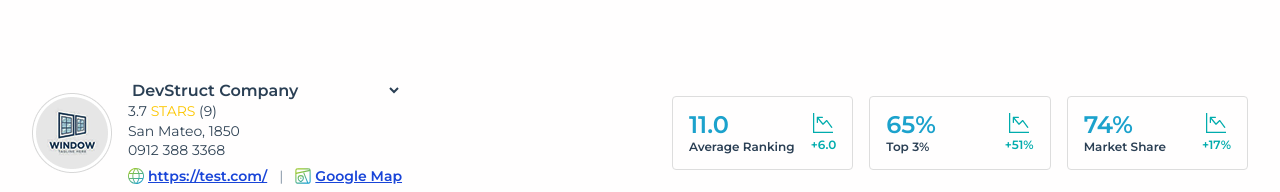
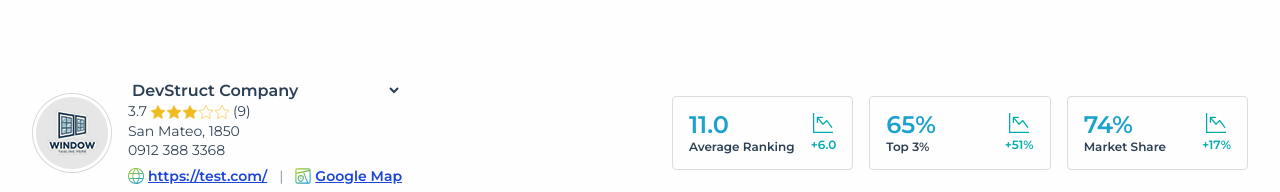
Before and after one commit to nbursa/trends-dash, a Vue app: page / in a window 1280 px wide. Shown: the top 192 px of the page. Built offline with nearby package versions, Linux system fonts and the light colour scheme; a web font is replaced by a local one.

Commit message:
feat: star rating

```diff
--- a/src/assets/base.css
+++ b/src/assets/base.css
@@ -14,6 +14,7 @@
   --color-success: #00acad;
   --color-accent: #1ca2cc;
   --color-danger: #f91717;
+  --color-gold: #efbc20;
 
   /* Borders */
   --color-border: #dddddd;
--- a/src/assets/main.css
+++ b/src/assets/main.css
@@ -31,6 +31,18 @@
   }
   .text-danger {
     color: var(--color-danger);
+  }
+
+  .text-gold {
+    color: var(--color-gold);
+  }
+
+  .fill-gold {
+    fill: var(--color-gold);
+  }
+
+  .stroke-gold {
+    stroke: var(--color-gold);
   }
 
   .border-default {
--- a/src/components/LocationDropdown.vue
+++ b/src/components/LocationDropdown.vue
@@ -1,3 +1,28 @@
+<script setup lang="ts">
+import { ref } from 'vue'
+import { defineProps, defineEmits } from 'vue'
+import locations from '@/data/Locations.json'
+import type { Location } from '@/types/location'
+import StarRating from '@/components/StarRating.vue'
+
+const props = defineProps<{
+  selected: Location
+}>()
+
+const emit = defineEmits(['update:selected'])
+
+const localSelectedId = ref(props.selected.id)
+
+function emitSelected() {
+  const newSelected = locations.find((loc) => loc.id === Number(localSelectedId.value))
+  if (newSelected) emit('update:selected', newSelected)
+}
+
+function formatAddress(loc: Location) {
+  return [loc.address, loc.city, loc.zip_code].filter(Boolean).join(', ')
+}
+</script>
+
 <template>
   <div class="flex items-start gap-4">
     <div class="flex flex-col text-sm gap-0.5">
@@ -7,10 +32,12 @@
         </option>
       </select>
 
-      <div class="text-soft leading-tight">
-        {{ selected.ave_review_rating?.toFixed(1) }} <span class="text-yellow-400">STARS</span> ({{
-          selected.review_count
-        }})
+      <div class="flex gap-1 text-soft leading-tight">
+        {{ selected.ave_review_rating?.toFixed(1) }}
+
+        <StarRating :rating="selected.ave_review_rating ?? 0" :max="5" />
+
+        ({{ selected.review_count }})
       </div>
 
       <div class="text-soft leading-tight">
@@ -45,27 +72,3 @@
     </div>
   </div>
 </template>
-
-<script setup lang="ts">
-import { ref } from 'vue'
-import { defineProps, defineEmits } from 'vue'
-import locations from '@/data/Locations.json'
-import type { Location } from '@/types/location'
-
-const props = defineProps<{
-  selected: Location
-}>()
-
-const emit = defineEmits(['update:selected'])
-
-const localSelectedId = ref(props.selected.id)
-
-function emitSelected() {
-  const newSelected = locations.find((loc) => loc.id === Number(localSelectedId.value))
-  if (newSelected) emit('update:selected', newSelected)
-}
-
-function formatAddress(loc: Location) {
-  return [loc.address, loc.city, loc.zip_code].filter(Boolean).join(', ')
-}
-</script>
--- a/src/components/MetricCard.vue
+++ b/src/components/MetricCard.vue
@@ -1,3 +1,16 @@
+<script setup lang="ts">
+import { computed } from 'vue'
+
+const props = defineProps<{
+  label: string
+  value: string | number
+  delta: string
+}>()
+
+const { delta } = props
+const isPositive = computed(() => delta.startsWith('+'))
+</script>
+
 <template>
   <div
     class="bg-background p-4 rounded-sm border border-default flex items-center gap-4 w-full max-w-[300px] 2xl:w-[300px]"
@@ -20,16 +33,3 @@
     </div>
   </div>
 </template>
-
-<script setup lang="ts">
-import { computed } from 'vue'
-
-const props = defineProps<{
-  label: string
-  value: string | number
-  delta: string
-}>()
-
-const { delta } = props
-const isPositive = computed(() => delta.startsWith('+'))
-</script>
--- /dev/null
+++ b/src/components/StarRating.vue
@@ -0,0 +1,33 @@
+<script setup lang="ts">
+defineProps<{
+  rating: number
+  max?: number
+}>()
+</script>
+
+<template>
+  <div class="flex items-center gap-0.5">
+    <template v-for="i in max ?? 5" :key="i">
+      <svg
+        v-if="rating >= i"
+        class="w-3.5 h-3.5 text-gold fill-gold stroke-gold"
+        xmlns="http://www.w3.org/2000/svg"
+        viewBox="0 0 24 24"
+      >
+        <path
+          d="M12 .587l3.668 7.568 8.332 1.151-6.064 5.987 1.524 8.276L12 18.896 4.54 23.569l1.524-8.276L0 9.306l8.332-1.151z"
+        />
+      </svg>
+      <svg
+        v-else
+        class="w-3.5 h-3.5 text-gold fill-none stroke-gold"
+        xmlns="http://www.w3.org/2000/svg"
+        viewBox="0 0 24 24"
+      >
+        <path
+          d="M12 .587l3.668 7.568 8.332 1.151-6.064 5.987 1.524 8.276L12 18.896 4.54 23.569l1.524-8.276L0 9.306l8.332-1.151z"
+        />
+      </svg>
+    </template>
+  </div>
+</template>
```
